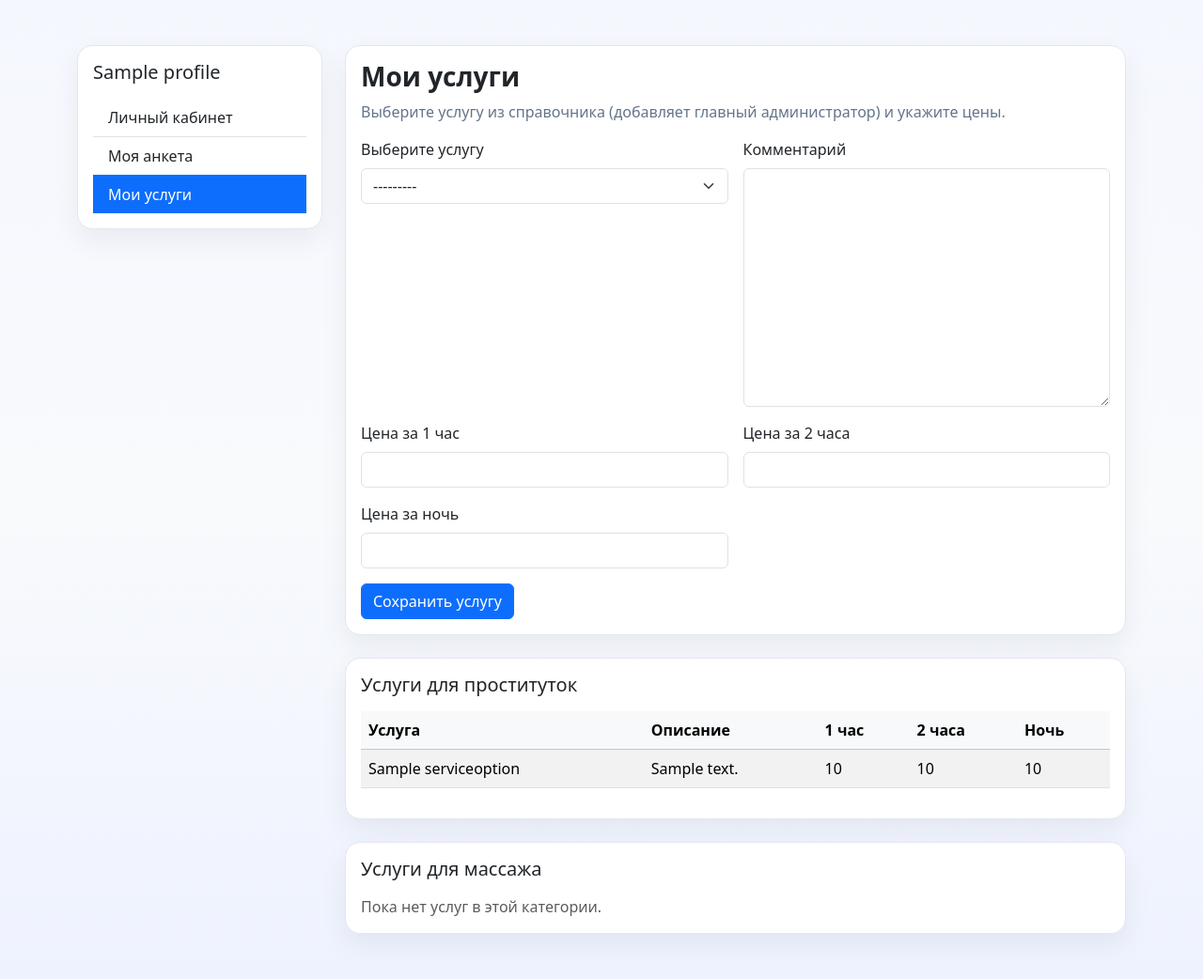
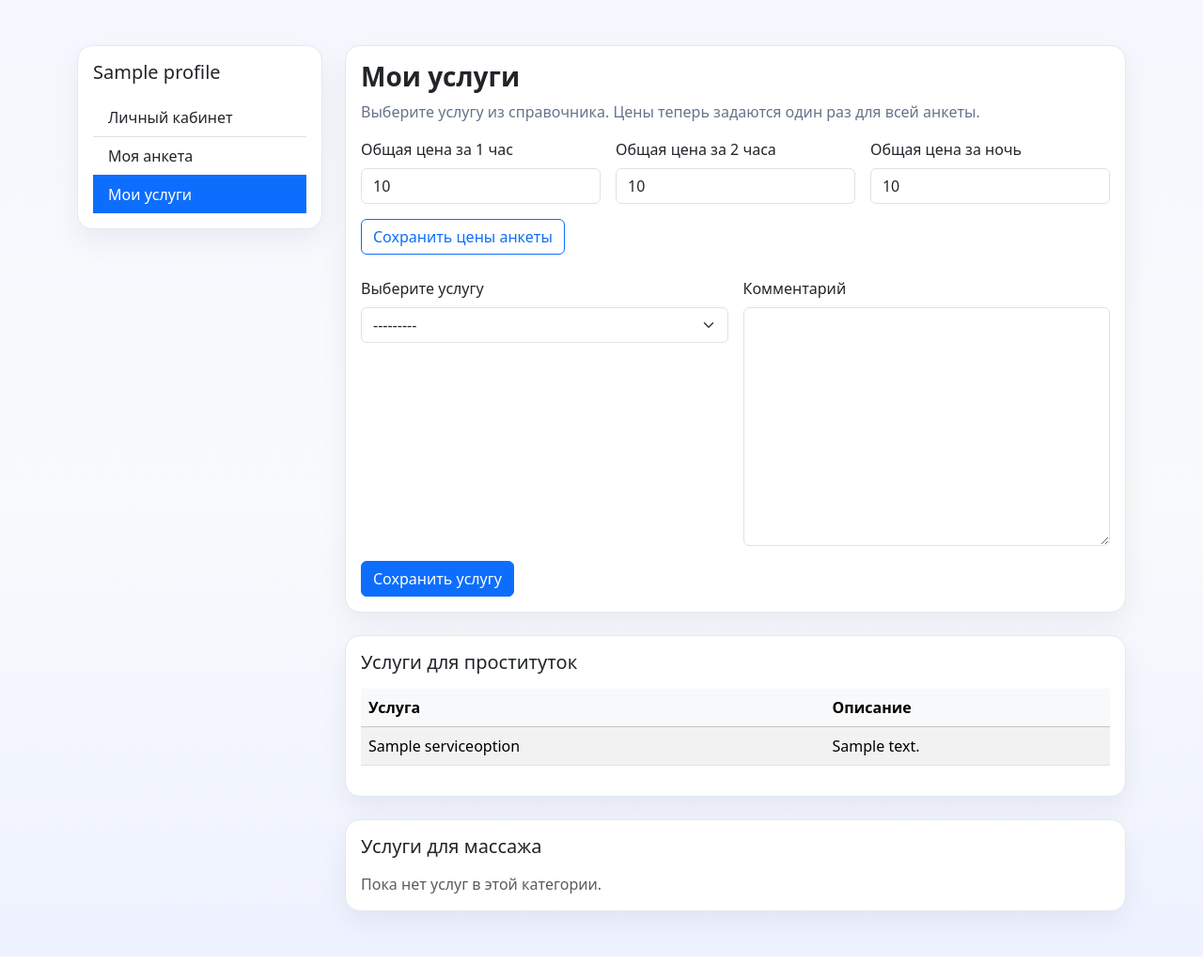
Before and after one commit to Shakhriyor10/inticom, a Django app: page /my-profile/services/ in a window 1280 px wide. Shown: the part 56-1098 px from the top of the page at 94% size. After the commit the page ends 1074 px from the top, so only its background shows below. Run offline with Django 3.2, Linux system fonts and the light colour scheme; a user stored in the database is signed in; tables that the repository leaves empty hold one stand-in row (values such as "Sample post").

Commit message:
sdksaldkasd

```diff
--- a/frontend/admin.py
+++ b/frontend/admin.py
@@ -10,7 +10,7 @@ class ProfilePhotoInline(admin.TabularInline):
 
 @admin.register(Profile)
 class ProfileAdmin(admin.ModelAdmin):
-    list_display = ('name', 'user', 'age', 'profile_type', 'created_at')
+    list_display = ('name', 'user', 'age', 'profile_type', 'price_per_hour', 'price_for_two_hours', 'price_for_night', 'created_at')
     inlines = [ProfilePhotoInline]
 
 
@@ -28,6 +28,6 @@ class ServiceOptionAdmin(admin.ModelAdmin):
 
 @admin.register(Service)
 class ServiceAdmin(admin.ModelAdmin):
-    list_display = ('profile', 'service_option', 'price_per_hour', 'price_for_two_hours', 'price_for_night')
+    list_display = ('profile', 'service_option')
     list_filter = ('service_option__category',)
     search_fields = ('profile__name', 'service_option__title')
--- a/frontend/forms.py
+++ b/frontend/forms.py
@@ -59,6 +59,9 @@ class ProfileForm(forms.ModelForm):
             'profile_type',
             'breast_size',
             'description',
+            'price_per_hour',
+            'price_for_two_hours',
+            'price_for_night',
         ]
         labels = {
             'name': 'Имя',
@@ -69,6 +72,9 @@ class ProfileForm(forms.ModelForm):
             'profile_type': 'Тип профиля',
             'breast_size': 'Размер груди (необязательно)',
             'description': 'Описание профиля',
+            'price_per_hour': 'Общая цена за 1 час',
+            'price_for_two_hours': 'Общая цена за 2 часа',
+            'price_for_night': 'Общая цена за ночь',
         }
 
 
@@ -94,14 +100,23 @@ class ServiceForm(forms.ModelForm):
         fields = [
             'service_option',
             'description',
-            'price_per_hour',
-            'price_for_two_hours',
-            'price_for_night',
         ]
         labels = {
             'service_option': 'Выберите услугу',
             'description': 'Комментарий',
-            'price_per_hour': 'Цена за 1 час',
-            'price_for_two_hours': 'Цена за 2 часа',
-            'price_for_night': 'Цена за ночь',
         }
+
+class ProfilePriceForm(forms.ModelForm):
+    def __init__(self, *args, **kwargs):
+        super().__init__(*args, **kwargs)
+        for field in self.fields.values():
+            field.widget.attrs['class'] = 'form-control'
+
+    class Meta:
+        model = Profile
+        fields = ['price_per_hour', 'price_for_two_hours', 'price_for_night']
+        labels = {
+            'price_per_hour': 'Общая цена за 1 час',
+            'price_for_two_hours': 'Общая цена за 2 часа',
+            'price_for_night': 'Общая цена за ночь',
+        }
--- a/frontend/models.py
+++ b/frontend/models.py
@@ -23,6 +23,9 @@ class Profile(models.Model):
     profile_type = models.CharField(max_length=20, choices=ProfileType.choices)
     breast_size = models.CharField(max_length=20, blank=True)
     description = models.TextField()
+    price_per_hour = models.PositiveIntegerField('Цена анкеты за 1 час', null=True, blank=True)
+    price_for_two_hours = models.PositiveIntegerField('Цена анкеты за 2 часа', null=True, blank=True)
+    price_for_night = models.PositiveIntegerField('Цена анкеты за ночь', null=True, blank=True)
     created_at = models.DateTimeField(auto_now_add=True)
     updated_at = models.DateTimeField(auto_now=True)
 
@@ -52,9 +55,6 @@ class Service(models.Model):
         verbose_name='Услуга',
     )
     description = models.TextField('Комментарий', blank=True)
-    price_per_hour = models.PositiveIntegerField('Цена за 1 час')
-    price_for_two_hours = models.PositiveIntegerField('Цена за 2 часа')
-    price_for_night = models.PositiveIntegerField('Цена за ночь')
     created_at = models.DateTimeField(auto_now_add=True)
 
     class Meta:
--- a/frontend/views.py
+++ b/frontend/views.py
@@ -3,7 +3,7 @@ from django.contrib.auth import login, logout
 from django.contrib.auth.decorators import login_required
 from django.shortcuts import get_object_or_404, redirect, render
 
-from .forms import EmailAuthenticationForm, ProfileForm, ServiceForm, SignUpForm
+from .forms import EmailAuthenticationForm, ProfileForm, ProfilePriceForm, ServiceForm, SignUpForm
 from .models import Profile, ProfilePhoto, Service
 
 
@@ -69,19 +69,29 @@ def my_services(request):
             available_categories.append(Service.Category.MASSAGE)
 
     service_form = ServiceForm(profile=profile, available_categories=available_categories)
+    price_form = ProfilePriceForm(instance=profile) if profile else None
 
     if request.method == 'POST' and profile:
-        service_form = ServiceForm(
-            request.POST,
-            profile=profile,
-            available_categories=available_categories,
-        )
-        if service_form.is_valid():
-            service = service_form.save(commit=False)
-            service.profile = profile
-            service.save()
-            messages.success(request, 'Услуга добавлена.')
-            return redirect('my_services')
+        action = request.POST.get('action')
+
+        if action == 'save_prices':
+            price_form = ProfilePriceForm(request.POST, instance=profile)
+            if price_form.is_valid():
+                price_form.save()
+                messages.success(request, 'Цены анкеты обновлены.')
+                return redirect('my_services')
+        else:
+            service_form = ServiceForm(
+                request.POST,
+                profile=profile,
+                available_categories=available_categories,
+            )
+            if service_form.is_valid():
+                service = service_form.save(commit=False)
+                service.profile = profile
+                service.save()
+                messages.success(request, 'Услуга добавлена.')
+                return redirect('my_services')
 
     escort_services = (
         profile.services.filter(service_option__category=Service.Category.ESCORT) if profile else []
@@ -96,6 +106,7 @@ def my_services(request):
         {
             'profile': profile,
             'service_form': service_form,
+            'price_form': price_form,
             'escort_services': escort_services,
             'massage_services': massage_services,
         },
--- a/templates/base.html
+++ b/templates/base.html
@@ -17,9 +17,9 @@
         }
         .page-title { font-weight: 700; }
         .muted { color: #64748b; }
-        .profile-image { aspect-ratio: 3/4; object-fit: cover; width: 100%; }
+        .profile-image { aspect-ratio: 4/5; object-fit: cover; width: 100%; }
         .profile-placeholder {
-            aspect-ratio: 3/4;
+            aspect-ratio: 4/5;
             display: grid;
             place-items: center;
             background: #e2e8f0;
--- a/templates/my_services.html
+++ b/templates/my_services.html
@@ -20,10 +20,27 @@
             <div class="card-body">
                 <h1 class="h3 page-title">Мои услуги</h1>
                 {% if profile %}
-                    <p class="muted">Выберите услугу из справочника (добавляет главный администратор) и укажите цены.</p>
+                    <p class="muted">Выберите услугу из справочника. Цены теперь задаются один раз для всей анкеты.</p>
+
+
+                    <form method="post" class="row g-3 mb-4">
+                        {% csrf_token %}
+                        <input type="hidden" name="action" value="save_prices">
+                        {% for field in price_form %}
+                            <div class="col-md-4">
+                                <label class="form-label">{{ field.label }}</label>
+                                {{ field }}
+                                {% if field.errors %}<div class="text-danger small mt-1">{{ field.errors }}</div>{% endif %}
+                            </div>
+                        {% endfor %}
+                        <div class="col-12">
+                            <button class="btn btn-outline-primary" type="submit">Сохранить цены анкеты</button>
+                        </div>
+                    </form>
 
                     <form method="post" class="row g-3">
                         {% csrf_token %}
+                        <input type="hidden" name="action" value="add_service">
                         {% for field in service_form %}
                             <div class="col-md-6">
                                 <label class="form-label">{{ field.label }}</label>
@@ -53,9 +70,6 @@
                                 <tr>
                                     <th>Услуга</th>
                                     <th>Описание</th>
-                                    <th>1 час</th>
-                                    <th>2 часа</th>
-                                    <th>Ночь</th>
                                 </tr>
                                 </thead>
                                 <tbody>
@@ -63,9 +77,6 @@
                                     <tr>
                                         <td>{{ service.service_option.title }}</td>
                                         <td>{{ service.description|default:service.service_option.description|default:'—' }}</td>
-                                        <td>{{ service.price_per_hour }}</td>
-                                        <td>{{ service.price_for_two_hours }}</td>
-                                        <td>{{ service.price_for_night }}</td>
                                     </tr>
                                 {% endfor %}
                                 </tbody>
@@ -87,9 +98,6 @@
                                 <tr>
                                     <th>Услуга</th>
                                     <th>Описание</th>
-                                    <th>1 час</th>
-                                    <th>2 часа</th>
-                                    <th>Ночь</th>
                                 </tr>
                                 </thead>
                                 <tbody>
@@ -97,9 +105,6 @@
                                     <tr>
                                         <td>{{ service.service_option.title }}</td>
                                         <td>{{ service.description|default:service.service_option.description|default:'—' }}</td>
-                                        <td>{{ service.price_per_hour }}</td>
-                                        <td>{{ service.price_for_two_hours }}</td>
-                                        <td>{{ service.price_for_night }}</td>
                                     </tr>
                                 {% endfor %}
                                 </tbody>
```
Also changed, not shown: templates/home.html (+8 -3 lines).
